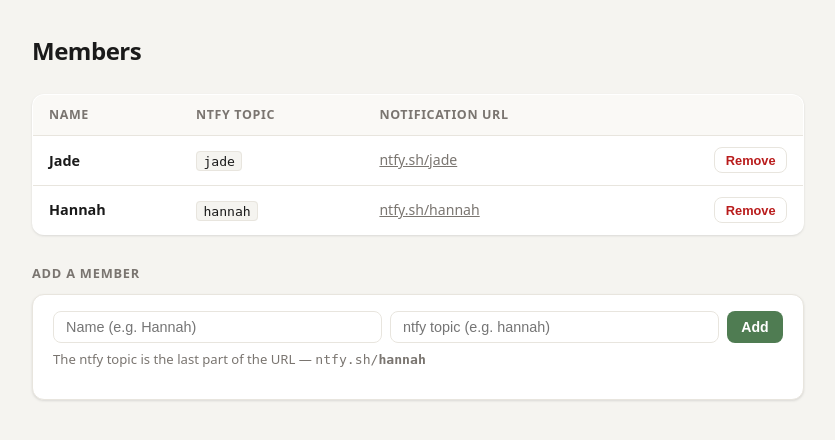
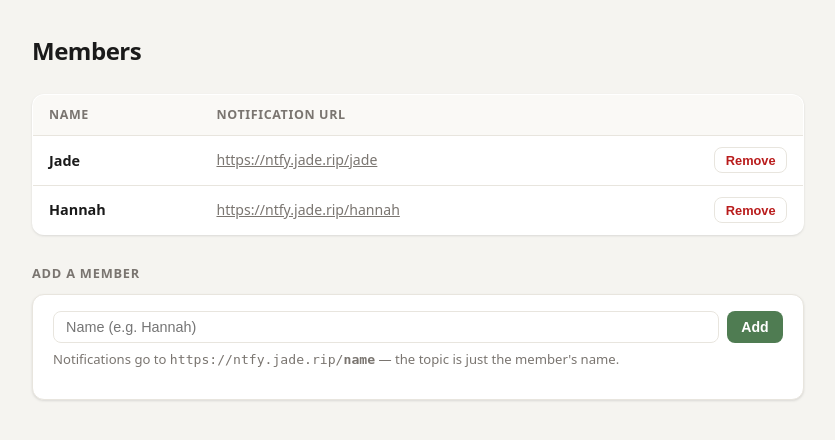
Before and after one commit to fisherrjd/chore-tracker, a FastAPI app: page /members in a window 1280 px wide. Shown: the part 56-496 px from the top of the page, without its empty margins (222-1057 px from the left). Run offline with FastAPI, Linux system fonts and the light colour scheme.

Commit message:
Simplify ntfy: drop per-member topic, derive from member name

```diff
--- a/chore_tracker/config.py
+++ b/chore_tracker/config.py
@@ -6,7 +6,11 @@ from pydantic import BaseModel, field_validator
 
 class Member(BaseModel):
     name: str
-    ntfy: str  # ntfy.sh topic, e.g. "jade" → ntfy.sh/jade
+
+    @property
+    def topic(self) -> str:
+        # ntfy topic derived from the member's name, e.g. "Jade" → <base>/jade
+        return self.name.lower()
 
 
 class Room(BaseModel):
--- a/chore_tracker/main.py
+++ b/chore_tracker/main.py
@@ -136,19 +136,24 @@ async def members_page(request: Request, msg: str = "", kind: str = "success"):
     config = load_config(CONFIG_PATH)
     return templates.TemplateResponse(
         request=request, name="members.html",
-        context={"members": config.members, "msg": msg, "kind": kind},
+        context={
+            "members": config.members,
+            "ntfy_base_url": config.ntfy_base_url,
+            "msg": msg,
+            "kind": kind,
+        },
     )
 
 
 @app.post("/members")
-async def add_member(name: str = Form(...), ntfy: str = Form(...)):
+async def add_member(name: str = Form(...)):
     config = load_config(CONFIG_PATH)
-    name, ntfy = name.strip(), ntfy.strip()
-    if name and ntfy and not any(m.name == name for m in config.members):
-        config.members.append(Member(name=name, ntfy=ntfy))
+    name = name.strip()
+    if name and not any(m.name == name for m in config.members):
+        config.members.append(Member(name=name))
         save_config(config, CONFIG_PATH)
         return redirect("/members", f"Added '{name}'")
-    return redirect("/members", "Member already exists or fields are empty", "warning")
+    return redirect("/members", "Member already exists or name is empty", "warning")
 
 
 @app.post("/members/delete")
--- a/chore_tracker/notifier.py
+++ b/chore_tracker/notifier.py
@@ -4,7 +4,7 @@ from .scheduler import get_assignment, get_day_index
 
 
 async def send_notification(member: Member, room: str, tasks: list[str], ntfy_base_url: str) -> bool:
-    url = f"{ntfy_base_url.rstrip('/')}/{member.ntfy}"
+    url = f"{ntfy_base_url.rstrip('/')}/{member.topic}"
     task_list = "\n".join(f"• {t}" for t in tasks) if tasks else "(no tasks defined)"
     try:
         async with httpx.AsyncClient(timeout=10) as client:
--- a/config.yaml
+++ b/config.yaml
@@ -1,17 +1,14 @@
 start_date: '2026-06-04'
-ntfy_base_url: https://ntfy.sh
+ntfy_base_url: https://ntfy.jade.rip
 notify_time: 08:00
 members:
 - name: Jade
-  ntfy: jade
 - name: Hannah
-  ntfy: hannah
 rooms:
 - name: Kitchen
   tasks:
+  - Wipe down counters & stovetop
   - Dishes
-  - Sweep & mop floor
-  - Wipe down counters & stovetop
 - name: Living Room
   tasks:
   - Vacuum
@@ -19,7 +16,6 @@ rooms:
   - Tidy up
 - name: Master Bedroom
   tasks:
-  - Make bed
   - Vacuum
   - Dust surfaces
 - name: Own Office
@@ -30,3 +26,5 @@ rooms:
 - name: Bathroom
   tasks:
   - Clean toilet
+  - Vacuum
+  - Clean Mirror
--- a/templates/members.html
+++ b/templates/members.html
@@ -9,17 +9,16 @@
   <thead>
     <tr>
       <th>Name</th>
-      <th>ntfy topic</th>
       <th>Notification URL</th>
       <th></th>
     </tr>
   </thead>
   <tbody>
     {% for member in members %}
+    {% set url = ntfy_base_url.rstrip('/') ~ '/' ~ member.topic %}
     <tr>
       <td><strong>{{ member.name }}</strong></td>
-      <td><code>{{ member.ntfy }}</code></td>
-      <td><a href="https://ntfy.sh/{{ member.ntfy }}" target="_blank" class="muted">ntfy.sh/{{ member.ntfy }}</a></td>
+      <td><a href="{{ url }}" target="_blank" class="muted">{{ url }}</a></td>
       <td style="text-align:right">
         <form method="post" action="/members/delete"
               onsubmit="return confirm('Remove {{ member.name }}?')">
@@ -40,10 +39,9 @@
   <div class="card-body">
     <form method="post" action="/members" class="form-row">
       <input type="text" name="name" placeholder="Name (e.g. Hannah)" required>
-      <input type="text" name="ntfy" placeholder="ntfy topic (e.g. hannah)" required>
       <button class="btn btn-primary">Add</button>
     </form>
-    <p class="hint">The ntfy topic is the last part of the URL — <code>ntfy.sh/<strong>hannah</strong></code></p>
+    <p class="hint">Notifications go to <code>{{ ntfy_base_url.rstrip('/') }}/<strong>name</strong></code> — the topic is just the member's name.</p>
   </div>
 </div>
 
```
